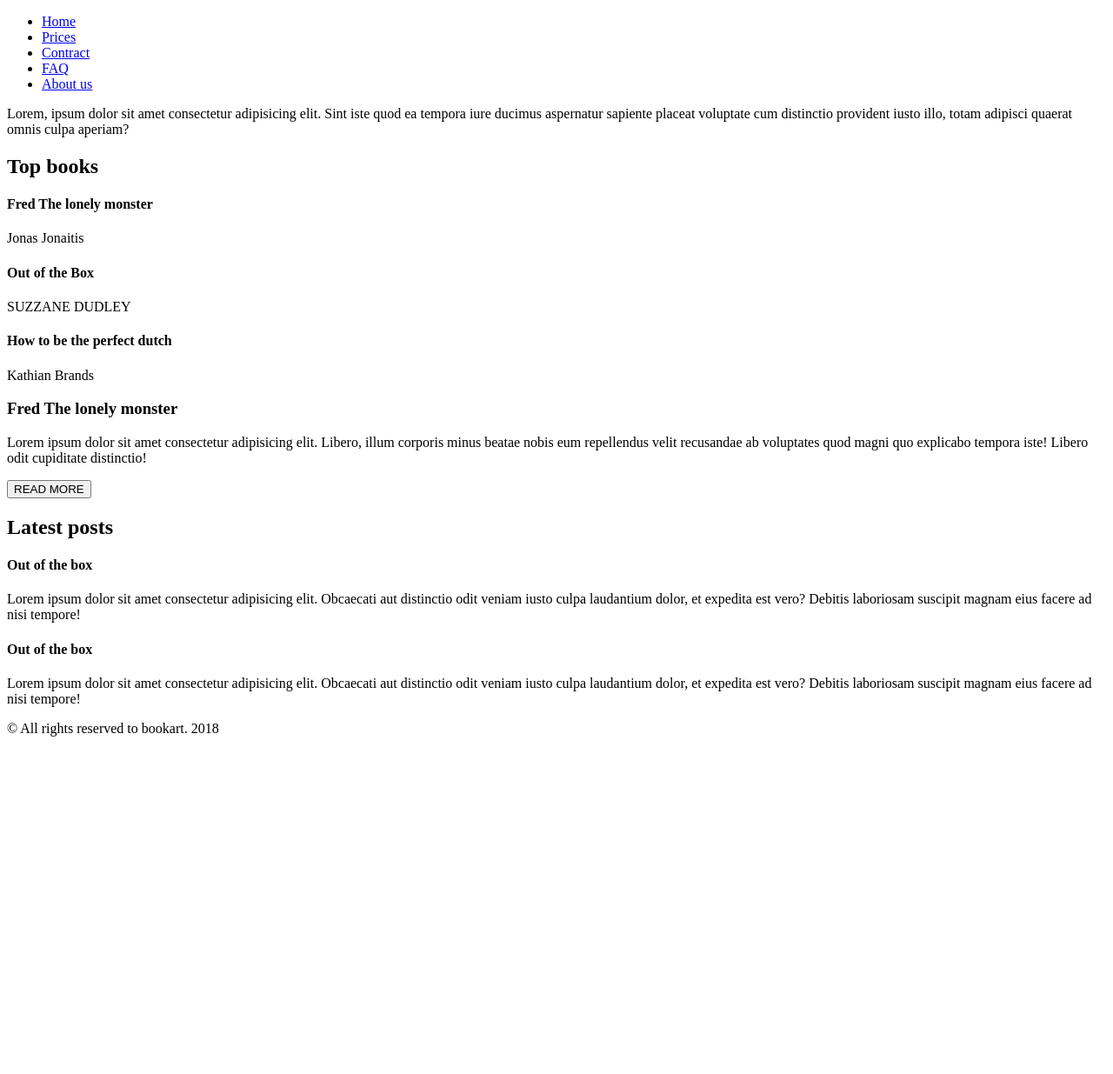
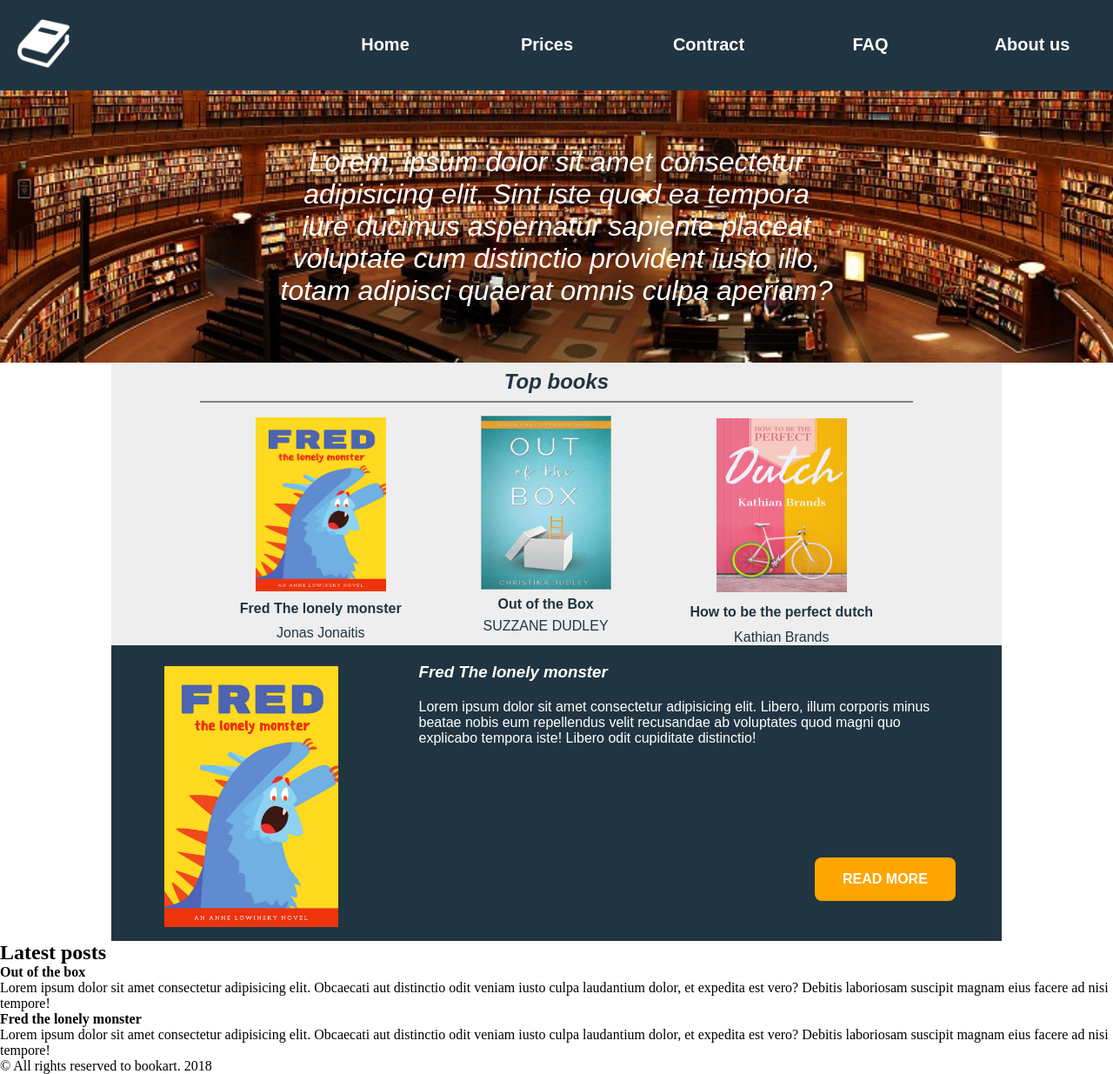
Before and after one commit to MartynasPuskunigis/LearningCSS, a plain HTML site: page index.html in a window 1280 px wide. Shown: the whole page at 87% size. Before the commit the page ends 863 px from the top, so only its background shows below. Drawn offline with Linux system fonts and the light colour scheme.

Commit message:
added images folder and styles.css, changed the structure of index.html

```diff
--- a/index.html
+++ b/index.html
@@ -4,11 +4,15 @@
     <meta charset="UTF-8">
     <meta name="viewport" content="width=device-width, initial-scale=1.0">
     <meta http-equiv="X-UA-Compatible" content="ie=edge">
+    <link rel="stylesheet" href="styles.css">
     <title>Bookart</title>
 </head>
 <body>
     <div class="header">
-        <div class="logo"></div>
+        <div class="logo">
+            <img src="images/book-xxl.png" alt=""
+            style="width: 60px;height: 60px;">
+        </div>
         <div class="menu">
             <ul>
                 <li><a href="#">Home</a></li>
@@ -21,19 +25,19 @@
     </div>
     <div class="banner">
         <div class="banner-text">
-            <div class="banner-text-items">
             <p>Lorem, ipsum dolor sit amet consectetur adipisicing elit. Sint iste quod ea tempora iure ducimus aspernatur sapiente placeat voluptate cum distinctio provident iusto illo, totam adipisci quaerat omnis culpa aperiam?</p>
         </div>
     </div>
-    </div>
     <div class="top-books">
+        <div class="top-books-items">
                 <div class="top-books-header">
-            <div class="top-books-header-text">
                         <h2>Top books</h2>
                 </div>
+                <div class="top-books-list">
+                    <div class="book">
+                        <div class="book-image">
+                            <img src="images/children_bookcover.png" alt="" class="book-image">
                         </div>
-        <div class="top-books-items">
-            <div class="book">
                         <div class="book-header">
                                 <h4>Fred The lonely monster</h4>
                             </div>
@@ -42,6 +46,9 @@
                             </div>
                     </div>
                     <div class="book">
+                            <div class="book-image">
+                                    <img src="images/41rrcJJhhQL._SX331_BO1,204,203,200_.jpg" alt="" class="book-image">
+                                </div>
                         <div class="book-header">
                             <h4>Out of the Box</h4>
                         </div>
@@ -50,6 +57,9 @@
                         </div>
                     </div>
                     <div class="book">
+                            <div class="book-image">
+                                    <img src="images/how-to-book-cover.jpg" alt="" class="book-image">
+                                </div>
                         <div class="book-header">
                                 <h4>How to be the perfect dutch</h4>
                             </div>
@@ -59,17 +69,23 @@
                     </div>
                 </div>
         </div>
+    </div>
     <div class="book-description">
-        <div class="book-description-image"></div>
+        <div class="book-description-image">
+            <img src="images/children_bookcover.png" alt="" class="book-description-image">
+        </div>
+        <div class="book-description-items">
             <div class="book-description-header">
                 <h3>Fred The lonely monster</h3>
             </div>
             <div class="book-description-text">
                 <p>Lorem ipsum dolor sit amet consectetur adipisicing elit. Libero, illum corporis minus beatae nobis eum repellendus velit recusandae ab voluptates quod magni quo explicabo tempora iste! Libero odit cupiditate distinctio!</p>
             </div>
-        <div class="book-description button">
+            <div class="book-description-button">
                 <button type="button">READ MORE</button>
             </div>
+        </div>
+
     </div>
     <div class="latest-posts">
         <div class="latest-posts-header">
@@ -87,7 +103,7 @@
             </div>
             <div class="post">
                     <div class="post-header">
-                            <h4>Out of the box</h4>
+                            <h4>Fred the lonely monster</h4>
                         </div>
                         <div class="post-text">
                             <p>Lorem ipsum dolor sit amet consectetur adipisicing elit. Obcaecati aut distinctio odit veniam iusto culpa laudantium dolor, et expedita est vero? Debitis laboriosam suscipit magnam eius facere ad nisi tempore!</p>
--- a/styles.css
+++ b/styles.css
@@ -89,7 +89,69 @@
 .book-header {
     color: #203541;
     font-weight: bold;
+    font-family: Arial, Helvetica, sans-serif;
 }
 .book-author {
-    color: #203541
+    color: #203541;
+    font-family: Arial, Helvetica, sans-serif;
 }
+.book-description {
+    display: flex;
+    background-color: #203541;
+    margin-left: 10%;
+    margin-right: 10%;
+    justify-content: space-around;
+    flex-direction: row;
+
+}
+.book-description-image {
+    width: 200px;
+    height: 300px;
+    margin-top: 2%;
+    margin-bottom: 2%;
+    margin-left: 5%;
+    margin-right: 5%;
+}
+.book-description-items {
+    display: flex;
+    flex-direction: column;
+    margin-top: 2%;
+    margin-bottom: 2%;
+    margin-left: 5%;
+    margin-right: 5%;
+}
+.book-description-header {
+    color: white;
+    font-family: Arial, Helvetica, sans-serif;
+    font-style: italic;
+    margin-bottom: 20px;
+}
+.book-description-text {
+    color: white;
+    font-family: Arial, Helvetica, sans-serif;
+    margin-bottom: 20%;
+}
+.book-description-button {
+    display: flex;
+    align-self: flex-end;
+}
+.book-description-button button {
+    background-color: orange;
+    border: none;
+    color: white;
+    padding: 16px 32px;
+    text-align: center;
+    text-decoration: none;
+    display: inline-block;
+    font-size: 16px;
+    margin: 4px 2px;
+    transition-duration: 0.4s;
+    cursor: pointer;
+    border-radius: 8px;
+    font-weight: bold;
+    font-family: Arial, Helvetica, sans-serif;
+}
+
+.book-description-button button:hover {
+    background-color: #203541;
+}
```
Lines whose indentation alone changed are shown as unchanged.
